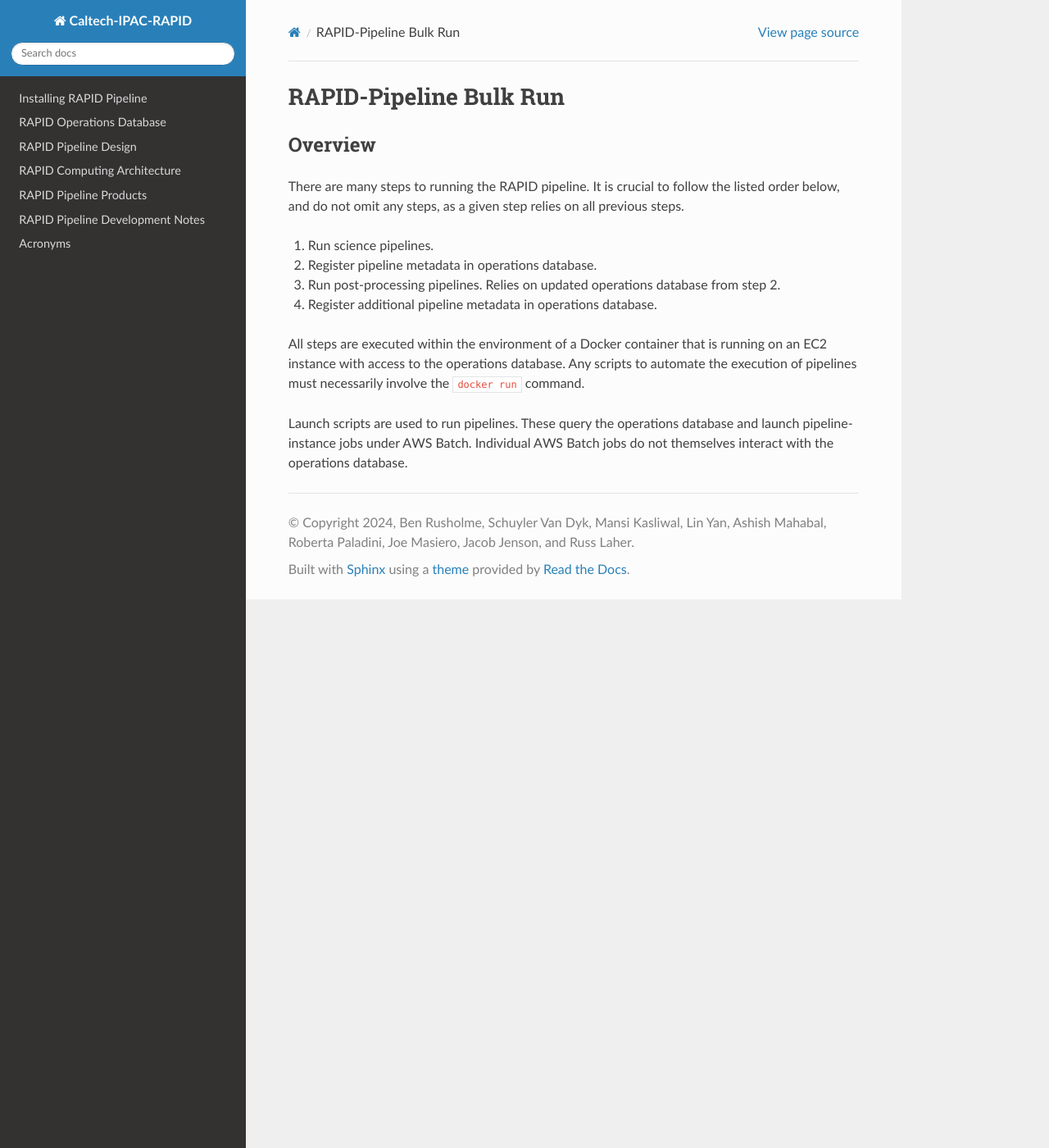
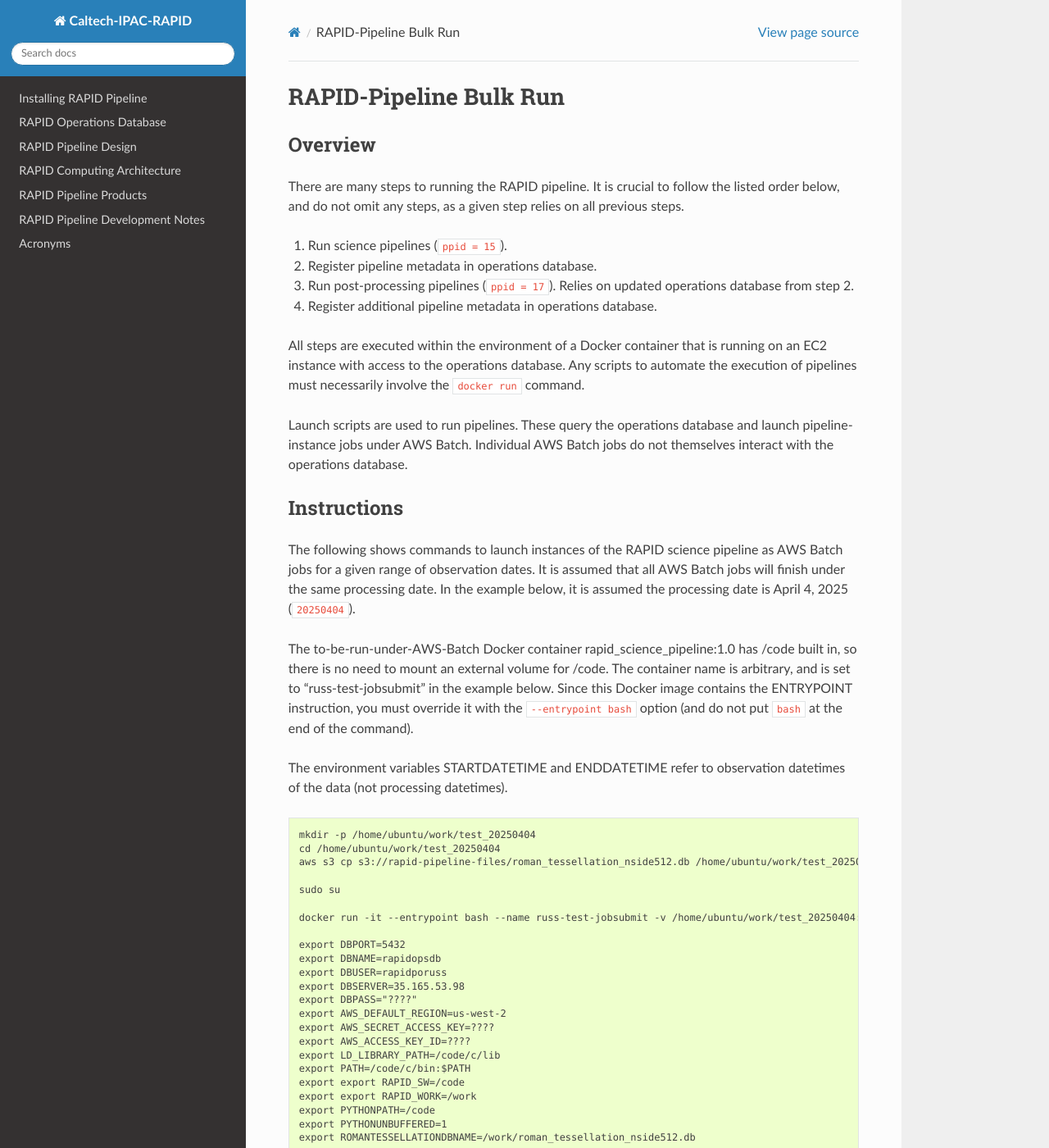
Before and after one commit to Caltech-IPAC/rapid, a Sphinx documentation site: the page built from docs/source/ops/bulk_run.rst, in a window 1280 px wide and 1400 px high. Shown: the whole window at 82% size. Built offline with Sphinx 7.4.7 and the Read the Docs theme 3.1.0, drawn with Linux system fonts in a browser that asks for light colours; formulas are drawn with MathJax 3; some of the changed text lies outside the part shown.

Commit message:
Added instructions for step 1.

```diff
--- a/docs/source/ops/bulk_run.rst
+++ b/docs/source/ops/bulk_run.rst
@@ -8,15 +8,14 @@ There are many steps to running the RAPID pipeline.
 It is crucial to follow the listed order below, and do not omit
 any steps, as a given step relies on all previous steps.
 
-1. Run science pipelines.
+1. Run science pipelines (``ppid = 15``).
 
 2. Register pipeline metadata in operations database.
 
-3. Run post-processing pipelines.
+3. Run post-processing pipelines (``ppid = 17``).
    Relies on updated operations database from step 2.
 
 4. Register additional pipeline metadata in operations database.
-
 
 All steps are executed within the environment of a Docker container
 that is running on an EC2 instance with access to the operations database.
@@ -26,3 +25,54 @@ necessarily involve the ``docker run`` command.
 Launch scripts are used to run pipelines.
 These query the operations database and launch pipeline-instance jobs under AWS Batch.
 Individual AWS Batch jobs do not themselves interact with the operations database.
+
+
+Instructions
+********************************************
+
+The following shows commands to launch instances of the RAPID science pipeline as AWS Batch jobs
+for a given range of observation dates.  It is assumed that all AWS Batch jobs will finish under
+the same processing date.  In the example below, it is assumed the processing date is April 4, 2025 (``20250404``).
+
+The to-be-run-under-AWS-Batch Docker container rapid_science_pipeline:1.0 has /code built in,
+so there is no need to mount an external volume for /code.
+The container name is arbitrary, and is set to "russ-test-jobsubmit" in the example below.
+Since this Docker image contains the ENTRYPOINT instruction, you must override it  with the ``--entrypoint bash`` option
+(and do not put ``bash`` at the end of the command).
+
+The environment variables STARTDATETIME and ENDDATETIME refer to observation datetimes of the data (not processing datetimes).
+
+.. code-block::
+
+   mkdir -p /home/ubuntu/work/test_20250404
+   cd /home/ubuntu/work/test_20250404
+   aws s3 cp s3://rapid-pipeline-files/roman_tessellation_nside512.db /home/ubuntu/work/test_20250404/roman_tessellation_nside512.db
+
+   sudo su
+
+   docker run -it --entrypoint bash --name russ-test-jobsubmit -v /home/ubuntu/work/test_20250404:/work public.ecr.aws/y9b1s7h8/rapid_science_pipeline:latest
+
+   export DBPORT=5432
+   export DBNAME=rapidopsdb
+   export DBUSER=rapidporuss
+   export DBSERVER=35.165.53.98
+   export DBPASS="????"
+   export AWS_DEFAULT_REGION=us-west-2
+   export AWS_SECRET_ACCESS_KEY=????
+   export AWS_ACCESS_KEY_ID=????
+   export LD_LIBRARY_PATH=/code/c/lib
+   export PATH=/code/c/bin:$PATH
+   export export RAPID_SW=/code
+   export export RAPID_WORK=/work
+   export PYTHONPATH=/code
+   export PYTHONUNBUFFERED=1
+   export ROMANTESSELLATIONDBNAME=/work/roman_tessellation_nside512.db
+
+   cd /tmp
+   export STARTDATETIME="2028-09-07 00:00:00"
+   export ENDDATETIME="2028-09-08 08:30:00"
+   python3.11 /code/pipeline/awsBatchSubmitJobs_launchSciencePipelinesForDateTimeRange.py >& awsBatchSubmitJobs_launchSciencePipelinesForDateTimeRange.out &
+
+   exit
+
+Manually moniter the AWS Batch console to verify all jobs ran to completion.  This will be automated at some later stage of development.
```
